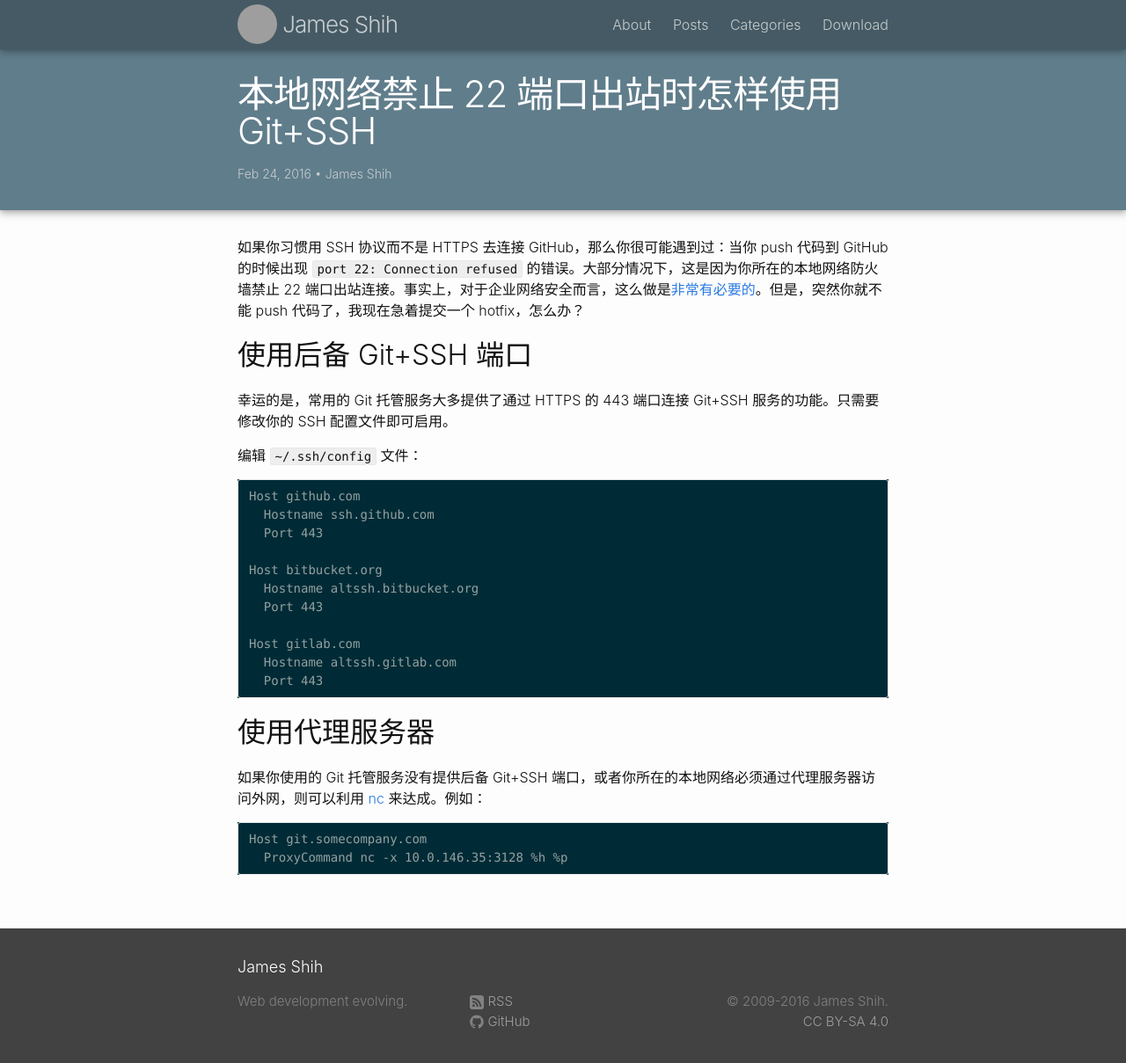
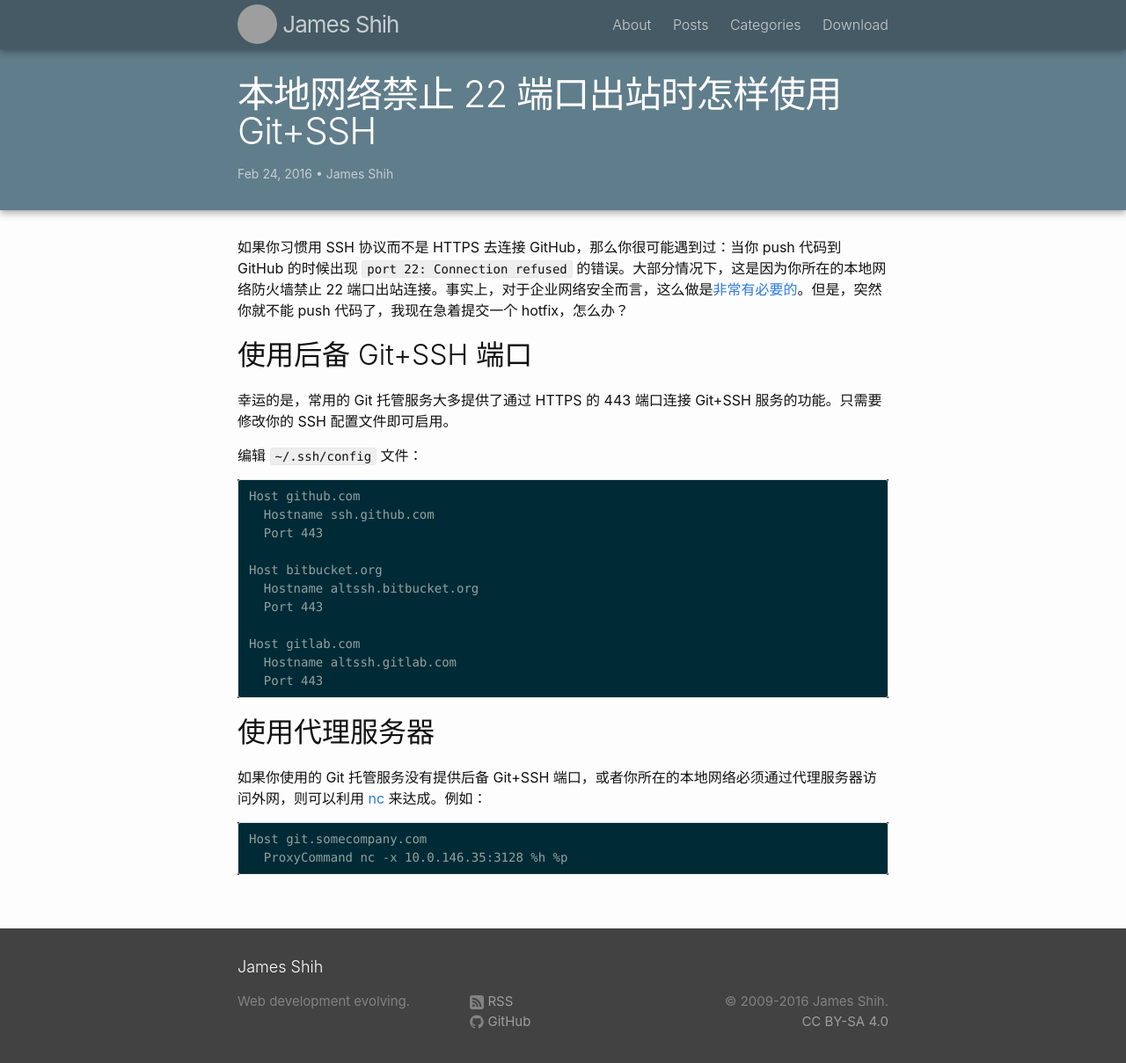
Before and after one commit to hyjk2000/hyjk2000.github.io, a Jekyll site: the page built from _posts/2016-02-24-git-ssh-with-port-22-outbound-blocked.md, in a window 1280 px wide and 1233 px high. Shown: the top 1209 px of the window at 88% size. Built offline with Jekyll 4.4.1, drawn with Linux system fonts in a browser that asks for light colours; comment, search, counter and statistics services are not loaded; grey boxes are pictures that could not be loaded.

Commit message:
Improve readability on non-retina display

```diff
--- a/_sass/_base.scss
+++ b/_sass/_base.scss
@@ -17,7 +17,7 @@ body {
     font-family: $base-font-family;
     font-size: $base-font-size;
     line-height: $base-line-height;
-    font-weight: 300;
+    font-weight: 400;
     color: $text-color;
     background-color: $background-color;
     -webkit-text-size-adjust: 100%;
--- a/_sass/_layout.scss
+++ b/_sass/_layout.scss
@@ -40,6 +40,7 @@
 
 .site-nav {
     float: right;
+    font-weight: 300;
     line-height: $header-height;
 
     .menu-icon {
--- a/css/main.scss
+++ b/css/main.scss
@@ -6,8 +6,8 @@
 
 
 // Our variables
-$base-font-family: -apple-system, ".SFNSText-Light", "PingFang SC", "Helvetica Neue", "Lucida Grande", "Hiragino Sans GB", "Segoe UI", "Microsoft Yahei", sans-serif;
-$code-font-family: "Fira Code", Hasklig, Monoid, Menlo, Consolas, monospace;
+$base-font-family: -apple-system, "BlinkMacSystemFont", ".SFNSText-Light", "PingFang SC", "Helvetica Neue", "Lucida Grande", "Hiragino Sans GB", "Segoe UI", "Microsoft Yahei", sans-serif;
+$code-font-family: "Source Code Pro", "Fira Code", Hasklig, Monoid, Menlo, Consolas, monospace;
 $base-font-size:   16px;
 $small-font-size:  $base-font-size * 0.875;
 $base-line-height: 1.5;
```
